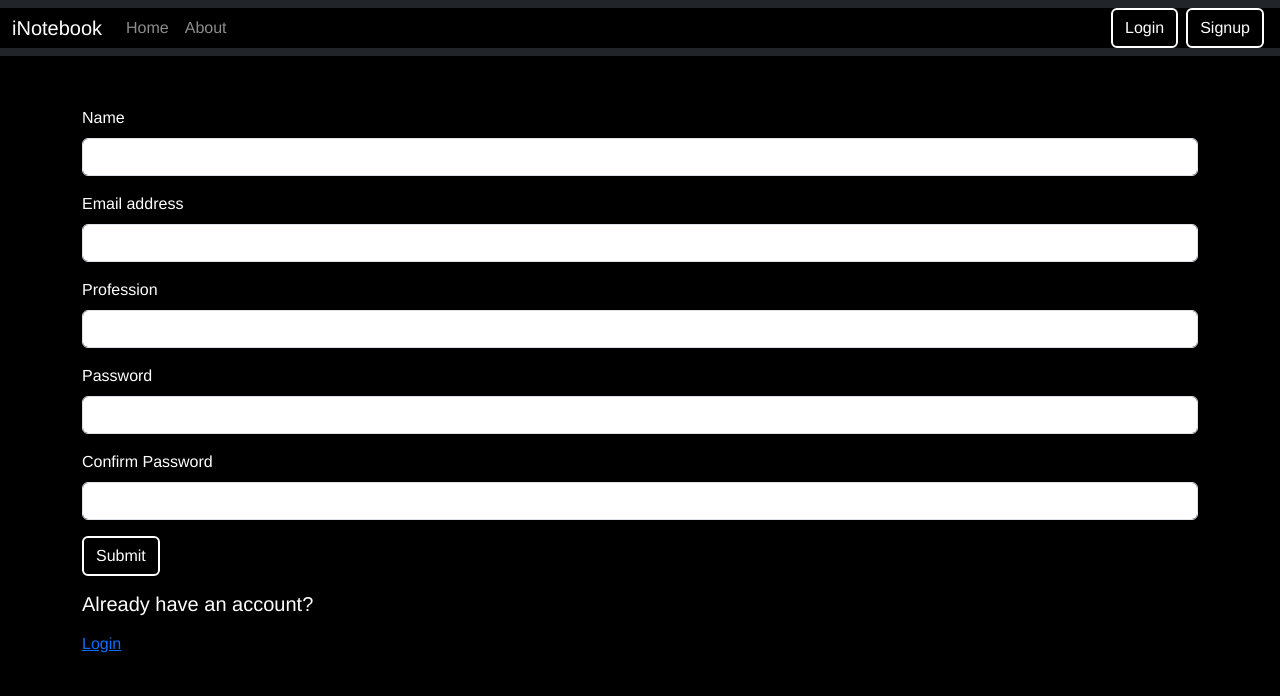
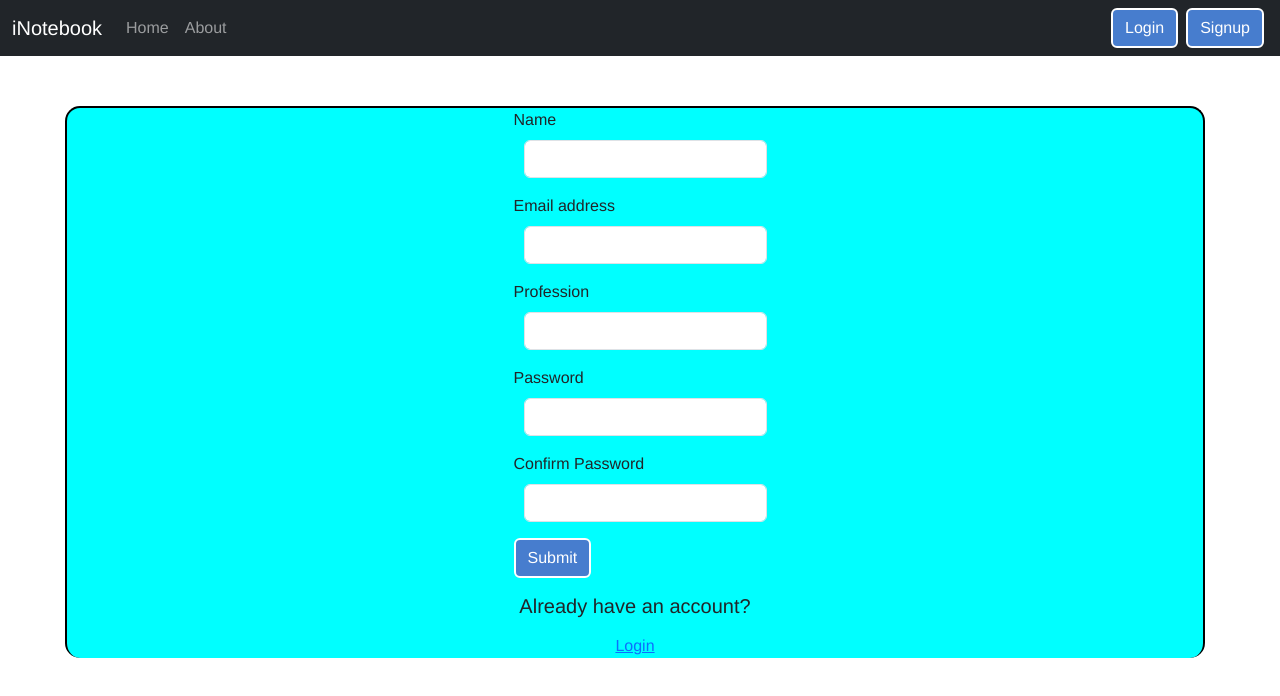
Before and after one commit to ankitsuryawanshi9892/Notebook, a React (Create React App) app: page /signup in a window 1280 px wide. Shown: the top 696 px of the page. Built offline with nearby package versions, Linux system fonts and the light colour scheme.

Commit message:
UI: Adds CSS in Home Page.

```diff
--- a/package.json
+++ b/package.json
@@ -16,6 +16,7 @@
     "multer": "^1.4.5-lts.1",
     "react": "^18.2.0",
     "react-dom": "^18.2.0",
+    "react-drag-drop-files": "^2.3.10",
     "react-helmet": "^6.1.0",
     "react-pdf": "^7.7.1",
     "react-router-dom": "^6.21.3",
--- a/src/components/AddNote.js
+++ b/src/components/AddNote.js
@@ -24,32 +24,26 @@ const AddNote = () => {
         }
     };
 
-    // const [file,setfile] = useState('');
-    // const handleFileChange = (e) => {
-    //     setNote({
-    //         ...note,
-    //         file: e.target.files[0] // Update 'file' with the selected file
-    //     });
-    // };
+
     return (
         <div className="form-container my-3">
             <h2>Add a Note</h2>
             <form className="my-3" id='uploadform'>
                 <div className="mb-3">
                     <label htmlFor="title" className="form-label">Title</label>
-                    <input type="text" className="form-control" id="title" name="title" aria-describedby="emailHelp" onChange={onChange} value={note.title}  minLength={5} required />
+                    <input type="text" id="title" name="title" aria-describedby="emailHelp" onChange={onChange} value={note.title}  minLength={5} required />
                 </div>
                 <div className="mb-3">
                     <label htmlFor="description" className="form-label">Description</label>
-                    <input type="text" className="form-control" id="description" name="description" value={note.description} onChange={onChange} minLength={5} required />
+                    <input type="text" id="description" name="description" value={note.description} onChange={onChange} minLength={5} required />
                 </div>
                 <div className="mb-3">
                     <label htmlFor="tag" className="form-label">Tag</label>
-                    <input type="text" className="form-control" id="tag" name="tag" value={note.tag} minLength={5} onChange={onChange} required />
+                    <input type="text" id="tag" name="tag" value={note.tag} minLength={5} onChange={onChange} required />
                 </div>
                 <div className="mb-3">
                     <label htmlFor="file" className="form-label">File:</label>
-                    <input type="file" accept=".pdf" className="form-control" id="file" name="file" onChange={onChange} required />
+                    <input type="file" accept=".pdf" id="file" name="file" onChange={onChange} required />
                 </div>
 
                 <button disabled={note.title.length < 5 || note.description.length < 5 || !note.file} type="submit" className="btn btn-primary button" onClick={handleClick}>Add Note</button>
--- a/src/components/Home.js
+++ b/src/components/Home.js
@@ -3,7 +3,7 @@ import Notes from './Notes';
 export const Home = (props) => {
     const {showAlert} = props;
     return (
-        <div>
+        <div className='notes-container'>
             <Notes showAlert={showAlert}/>
         </div>
     )
--- a/src/css/addnote.css
+++ b/src/css/addnote.css
@@ -1,4 +1,10 @@
 .form-container{
-    display: block;
+    display: flex;
+    flex-direction: column;
+    align-items: center;
+    justify-content: center;
     width: 100%;
+    border: 2px solid black;
+    border-bottom: none;
+    border-radius: 15px;
 }
--- a/src/css/noteslist.css
+++ b/src/css/noteslist.css
@@ -7,12 +7,16 @@
 }
 
 .note-item {
+    background-color: aquamarine;
     width: 80%; /* By default, each item takes the full width */
     box-sizing: border-box; /* Ensures padding and border are included in the width */
     margin-bottom: 20px; /* Adjust spacing between items */
 }
 
-
+.card{
+  background-color: rgb(120, 199, 173);
+  border: 1px solid rgb(69, 53, 53);
+}
 
 .parent{
   display: flex;
@@ -37,8 +41,9 @@
   }
 
   .notesContainer{
-    border: 2px solid white;
-    border-radius: 5px;
+    background-color: aquamarine;
+    border: 2px solid rgb(117, 85, 85);
+    border-radius: 20px;
     margin-top: 20px;
     padding-top: 20px;
   }
--- a/src/css/profile.css
+++ b/src/css/profile.css
@@ -3,8 +3,11 @@
 }
 .container{
     display: flex;
-    justify-content: space-around;
+    justify-content: center;
     align-items: center;
+    width: 100%;
+    padding: 0;
+    margin-left: 65px;
 }
 
 .container .profession{
--- a/src/css/signup.css
+++ b/src/css/signup.css
@@ -1,4 +1,11 @@
 .form-container{
-    display: block;
+    display: flex;
+    flex-direction: column;
+    align-items: center;
+    justify-content: center;
     width: 100%;
+    border: 2px solid black;
+    border-bottom: none;
+    border-radius: 15px;
+    background-color: aqua;
 }
--- a/src/css/style.css
+++ b/src/css/style.css
@@ -1,18 +1,18 @@
 
 
 *{
-    background-color: black;
-    color: white;
     font-family: 'Gill Sans', 'Gill Sans MT', Calibri, 'Trebuchet MS', sans-serif;
+    margin: 0;
+    padding: 0;
 }
 
 .button{
-    background-color: black;
+    background-color: rgb(71, 125, 206);
     border: 2px solid white;
 }
 
 .button:disabled{
-    background-color: black;
+    background-color: rgb(83, 102, 59);
     border: 2px solid white;
 }
 
@@ -55,3 +55,11 @@
     padding: 0.75rem 1.25rem;
     color: inherit;
   }
+  input{
+    border-bottom: 2px solid black;
+    border-left: none;
+    border-top: none;
+    border-right: none;
+    margin-left: 10px;
+    background-color:  aqua;
+  }
```
Also changed, not shown: 4 other files (tests, documents, lock files or other folders).
